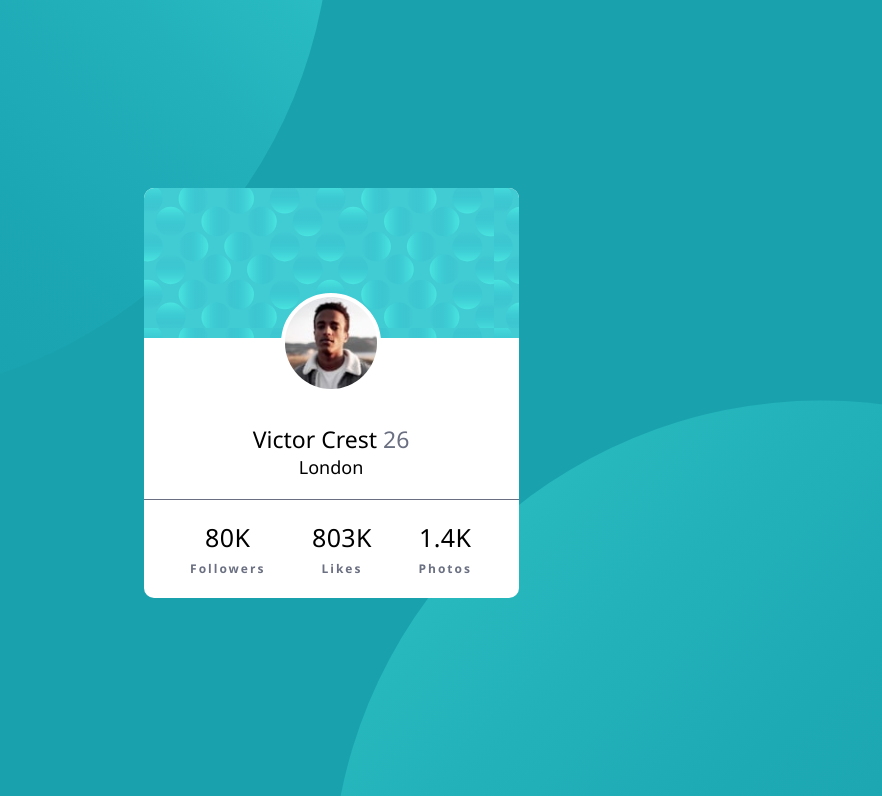
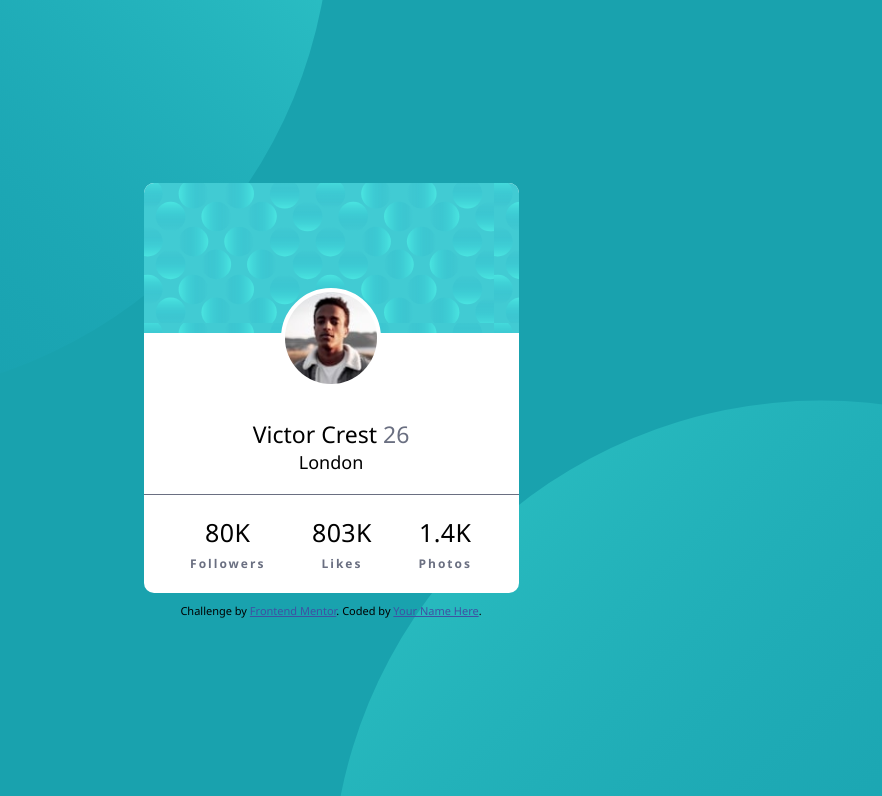
Before and after one commit to clivepato93/profile-card-component, a plain HTML site: page index.html in a window 1280 px wide. Shown: the top 796 px of the page, without its empty margins (309-1191 px from the left). Drawn offline with Linux system fonts and the light colour scheme; a web font is replaced by a local one.

Commit message:
final commit

```diff
--- a/style.css
+++ b/style.css
@@ -22,6 +22,7 @@ body{
     width: 100vw;
     height: 100vh;
     background-color: var(--darkcyan);
+    overflow: hidden;
 }
 
 body::before{
@@ -59,7 +60,8 @@ main{
     text-align: center;
     align-items: center;
     width:375px;
-    margin:50% auto;
+    margin-bottom: 10px;
+    /* margin:50% auto; */
     background: white;
     border-radius: 10px;
     /* border: 1px solid var(--darkcyan); */
```
